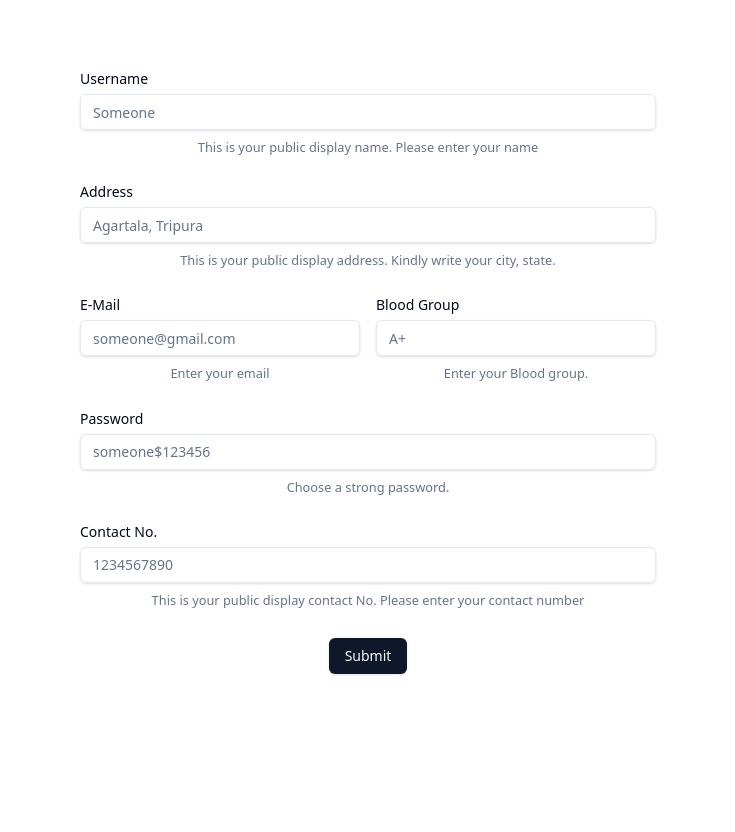
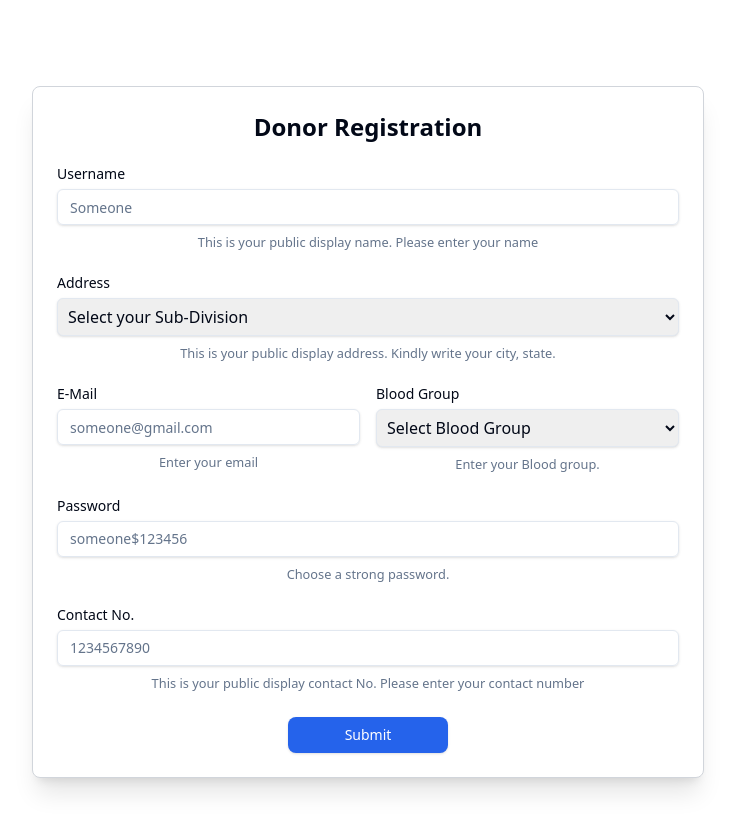
Before and after one commit to DibbayajyotiRoy/BloodLink, a React (Vite) app in the folder client/: page /register/donor in a window 1280 px wide. Shown: the top 832 px of the page, without its empty margins (272-1007 px from the left). Before the commit the page ends 800 px from the top, so only its background shows below. Built offline with nearby package versions, Linux system fonts and the light colour scheme.

Commit message:
Added Navbar to the searching page, and also updated the form

```diff
--- a/client/src/dashboard/landing/page.tsx
+++ b/client/src/dashboard/landing/page.tsx
@@ -1,10 +1,8 @@
 import { useState, useEffect } from "react";
 import axios from "axios";
 import { Button } from "@/components/ui/button";
-import { Input } from "@/components/ui/input";
+// import { Input } from "@/components/ui/input";
 import { Link } from "react-router-dom";
-
-
 
 interface BloodDonor {
   id: number;
@@ -13,13 +11,11 @@ interface BloodDonor {
   location: string;
 }
 
-
 const BloodSeekersPage = () => {
   const [donors, setDonors] = useState<BloodDonor[]>([]);
   const [filteredDonors, setFilteredDonors] = useState<BloodDonor[]>([]);
   const [bloodType, setBloodType] = useState<string>("");
   const [location, setLocation] = useState<string>("");
-
 
   // Fetch donors from the API
   const fetchDonors = async () => {
@@ -34,10 +30,12 @@ const BloodSeekersPage = () => {
 
   // Filter donors based on blood type and location
   useEffect(() => {
-    const filtered = donors.filter(donor => {
+    const filtered = donors.filter((donor) => {
       return (
         (bloodType ? donor.bloodType === bloodType : true) &&
-        (location ? donor.location.toLowerCase().includes(location.toLowerCase()) : true)
+        (location
+          ? donor.location.toLowerCase().includes(location.toLowerCase())
+          : true)
       );
     });
     setFilteredDonors(filtered);
@@ -47,33 +45,67 @@ const BloodSeekersPage = () => {
     fetchDonors();
   }, []);
 
-
   return (
-    <div className="container mx-auto p-4">
-      <div className="flex justify-between items-center mb-4">
+    // <div className="container mx-auto p-4">
+    <div className="min-h-screen ">
+      {/* Navbar */}
+      <nav className="bg-white shadow-md w-full fixed top-0 left-0 z-50">
+        <div className="w-full mx-auto p-4 flex justify-between items-center">
           <h1 className="text-2xl font-bold">BloodLink</h1>
-        <div className="flex space-x-2">
+          <div className="flex space-x-4">
+            <Link to="/register/donor">
+              <Button className="bg-blue-600 text-white hover:bg-blue-700">
+                Register as Donor
+              </Button>
+            </Link>
             <Link to="/register/blood-bank">
-            <Button>Register as Blood Bank</Button>
-          </Link>
-          <Link to="/register/donor">
-            <Button>Register as Blood Donor</Button>
+              <Button className="bg-red-600 text-white hover:bg-red-700">
+                Register as Blood Bank
+              </Button>
             </Link>
           </div>
         </div>
+      </nav>
 
-      <div className="mb-4">
-         <Input
-          type="text"
-          placeholder="Search by location..."
+      {/* Main Content */}
+      <div className="pt-20 w-full p-4">
+        {/* Search Section */}
+        <div className=" bg-slate-100 p-6 rounded-lg shadow- mb-6 w-full">
+          <h2 className="text-xl font-semibold mb-4">
+            Search for Blood Donors
+          </h2>
+          <select
             value={location}
             onChange={(e) => setLocation(e.target.value)}
-          className="mb-2"
-        />
+            className="w-full border rounded p-2 mb-4"
+          >
+            <option value="">Select your Sub-Division</option>
+            <option value="Dukli">Dukli</option>
+            <option value="Jirania">Jirania</option>
+            <option value="Mohanpur">Mohanpur</option>
+            <option value="Mandwi">Mandwi</option>
+            <option value="Khowai">Khowai</option>
+            <option value="Teliamura">Teliamura</option>
+            <option value="Tulasikhar">Tulasikhar</option>
+            <option value="Bishalgarh">Bishalgarh</option>
+            <option value="Melaghar">Melaghar</option>
+            <option value="Matabari">Matabari</option>
+            <option value="Amarpur">Amarpur</option>
+            <option value="Rajnagar">Rajnagar</option>
+            <option value="Bakafa">Bakafa</option>
+            <option value="Satchand">Satchand</option>
+            <option value="Rupaichari">Rupaichari</option>
+            <option value="Kadamtala">Kadamtala</option>
+            <option value="Kanchanpur">Kanchanpur</option>
+            <option value="Panisagar">Panisagar</option>
+            <option value="Salema">Salema</option>
+            <option value="Gandacherra">Gandacherra</option>
+            <option value="Chawmanu">Chawmanu</option>
+          </select>
           <select
             value={bloodType}
             onChange={(e) => setBloodType(e.target.value)}
-          className="mb-2 border rounded p-2"
+            className="w-full border rounded p-2"
           >
             <option value="">Select Blood Type</option>
             <option value="A+">A+</option>
@@ -87,22 +119,33 @@ const BloodSeekersPage = () => {
           </select>
         </div>
 
+        {/* Donors List */}
         <div className="grid grid-cols-1 sm:grid-cols-2 lg:grid-cols-3 gap-4">
           {filteredDonors.map((donor) => (
-          <div key={donor.id} className="border rounded-lg p-4 shadow-md">
+            <div
+              key={donor.id}
+              className="bg-white border rounded-lg p-4 shadow-md"
+            >
               <h2 className="font-bold text-lg">{donor.name}</h2>
               <p>Blood Type: {donor.bloodType}</p>
               <p>Location: {donor.location}</p>
-            {/* Add any additional donor information here */}
-            <Button className="mt-2" onClick={() => alert(`Contact ${donor.name}`)}>Contact</Button>
+              <Button
+                className="mt-2 bg-green-600 text-white hover:bg-green-700"
+                onClick={() => alert(`Contact ${donor.name}`)}
+              >
+                Contact
+              </Button>
             </div>
           ))}
         </div>
 
+        {/* No Donors Found Message */}
         {filteredDonors.length === 0 && (
-        <p className="mt-4 text-center">No donors found matching your criteria.</p>
+          <p className="mt-6 text-center text-gray-600">
+            No donors found matching your criteria.
+          </p>
         )}
-
+      </div>
     </div>
   );
 };
--- a/client/src/pages/UserRegister.tsx
+++ b/client/src/pages/UserRegister.tsx
@@ -35,12 +35,17 @@ export default function DonorForm() {
   async function onSubmit(values: z.infer<typeof formSchema>) {
     try {
       // Send a POST request to the API endpoint
-      const response = await axios.post("http://localhost:3000/api/blooddonor/signup", values);
+      const response = await axios.post(
+        "http://localhost:3000/api/blooddonor/signup",
+        values
+      );
       console.log(response.data); // Log the response data for debugging
 
       toast(
         <pre className="mt-2 w-[340px] rounded-md bg-slate-950 p-4">
-          <code className="text-white">{JSON.stringify(response.data, null, 2)}</code>
+          <code className="text-white">
+            {JSON.stringify(response.data, null, 2)}
+          </code>
         </pre>
       );
     } catch (error) {
@@ -50,8 +55,13 @@ export default function DonorForm() {
   }
 
   return (
+    <div className="flex justify-center items-center min-h-screen">
+      <div className="bg-white border border-gray-300 rounded-lg shadow-xl p-6 w-full max-w-2xl">
+        <h2 className="text-2xl font-semibold text-center mb-6">
+          Donor Registration
+        </h2>
         <Form {...form}>
-      <form onSubmit={form.handleSubmit(onSubmit)} className="space-y-7 max-w-xl mx-80 py-10 ">
+          <form onSubmit={form.handleSubmit(onSubmit)} className="space-y-6">
             <FormField
               control={form.control}
               name="name_6544930115"
@@ -59,9 +69,16 @@ export default function DonorForm() {
                 <FormItem>
                   <FormLabel className="flex">Username</FormLabel>
                   <FormControl>
-                <Input className="shadow hover:shadow-lg" placeholder="Someone" type="text" {...field} />
+                    <Input
+                      className="shadow hover:shadow-lg"
+                      placeholder="Someone"
+                      type="text"
+                      {...field}
+                    />
                   </FormControl>
-              <FormDescription>This is your public display name. Please enter your name</FormDescription>
+                  <FormDescription>
+                    This is your public display name. Please enter your name
+                  </FormDescription>
                   <FormMessage />
                 </FormItem>
               )}
@@ -74,9 +91,38 @@ export default function DonorForm() {
                 <FormItem>
                   <FormLabel className="flex">Address</FormLabel>
                   <FormControl>
-                <Input className="shadow hover:shadow-lg" placeholder="Agartala, Tripura" type="text" {...field} />
+                    <select
+                      className="w-full  shadow hover:shadow-lg border rounded-md p-1.5"
+                      {...field}
+                    >
+                      <option value="">Select your Sub-Division</option>
+                      <option value="Dukli">Dukli</option>
+                      <option value="Jirania">Jirania</option>
+                      <option value="Mohanpur">Mohanpur</option>
+                      <option value="Mandwi">Mandwi</option>
+                      <option value="Khowai">Khowai</option>
+                      <option value="Teliamura">Teliamura</option>
+                      <option value="Tulasikhar">Tulasikhar</option>
+                      <option value="Bishalgarh">Bishalgarh</option>
+                      <option value="Melaghar">Melaghar</option>
+                      <option value="Matabari">Matabari</option>
+                      <option value="Amarpur">Amarpur</option>
+                      <option value="Rajnagar">Rajnagar</option>
+                      <option value="Bakafa">Bakafa</option>
+                      <option value="Satchand">Satchand</option>
+                      <option value="Rupaichari">Rupaichari</option>
+                      <option value="Kadamtala">Kadamtala</option>
+                      <option value="Kanchanpur">Kanchanpur</option>
+                      <option value="Panisagar">Panisagar</option>
+                      <option value="Salema">Salema</option>
+                      <option value="Gandacherra">Gandacherra</option>
+                      <option value="Chawmanu">Chawmanu</option>
+                    </select>
                   </FormControl>
-              <FormDescription>This is your public display address. Kindly write your city, state.</FormDescription>
+                  <FormDescription>
+                    This is your public display address. Kindly write your city,
+                    state.
+                  </FormDescription>
                   <FormMessage />
                 </FormItem>
               )}
@@ -91,7 +137,12 @@ export default function DonorForm() {
                     <FormItem>
                       <FormLabel className="flex">E-Mail</FormLabel>
                       <FormControl>
-                    <Input className="shadow hover:shadow-lg" placeholder="someone@gmail.com" type="email" {...field} />
+                        <Input
+                          className="shadow hover:shadow-lg"
+                          placeholder="someone@gmail.com"
+                          type="email"
+                          {...field}
+                        />
                       </FormControl>
                       <FormDescription>Enter your email</FormDescription>
                       <FormMessage />
@@ -108,7 +159,20 @@ export default function DonorForm() {
                     <FormItem>
                       <FormLabel className="flex">Blood Group</FormLabel>
                       <FormControl>
-                    <Input className="shadow hover:shadow-lg" placeholder="A+" type="text" {...field} />
+                        <select
+                          className="w-full  shadow hover:shadow-lg border rounded-md p-1.5"
+                          {...field}
+                        >
+                          <option value="">Select Blood Group</option>
+                          <option value="A+">A+</option>
+                          <option value="A-">A-</option>
+                          <option value="B+">B+</option>
+                          <option value="B-">B-</option>
+                          <option value="O+">O+</option>
+                          <option value="O-">O-</option>
+                          <option value="AB+">AB+</option>
+                          <option value="AB-">AB-</option>
+                        </select>
                       </FormControl>
                       <FormDescription>Enter your Blood group.</FormDescription>
                       <FormMessage />
@@ -126,7 +190,12 @@ export default function DonorForm() {
                 <FormItem>
                   <FormLabel className="flex">Password</FormLabel>
                   <FormControl>
-                <Input className="shadow hover:shadow-lg" placeholder="someone$123456" type="password" {...field} />
+                    <Input
+                      className="shadow hover:shadow-lg"
+                      placeholder="someone$123456"
+                      type="password"
+                      {...field}
+                    />
                   </FormControl>
                   <FormDescription>Choose a strong password.</FormDescription>
                   <FormMessage />
@@ -142,17 +211,32 @@ export default function DonorForm() {
                 <FormItem>
                   <FormLabel className="flex">Contact No.</FormLabel>
                   <FormControl>
-                <Input className="shadow hover:shadow-lg" placeholder="1234567890" type="number" {...field} />
+                    <Input
+                      className="shadow hover:shadow-lg"
+                      placeholder="1234567890"
+                      type="number"
+                      {...field}
+                    />
                   </FormControl>
-              <FormDescription>This is your public display contact No. Please enter your contact number</FormDescription>
+                  <FormDescription>
+                    This is your public display contact No. Please enter your
+                    contact number
+                  </FormDescription>
                   <FormMessage />
                 </FormItem>
               )}
             />
 
             {/* Submit Button */}
-        <Button type="submit">Submit</Button>
+            <Button
+              className="min-w-40 py-2 text-white bg-blue-600 hover:bg-blue-700 rounded-lg"
+              type="submit"
+            >
+              Submit
+            </Button>
           </form>
         </Form>
+      </div>
+    </div>
   );
 }
--- a/client/src/pages/bloodBankregister.tsx
+++ b/client/src/pages/bloodBankregister.tsx
@@ -1,12 +1,11 @@
-
-import React from 'react';
-import { useForm } from 'react-hook-form';
-import { zodResolver } from '@hookform/resolvers/zod';
-import * as z from 'zod';
-import axios from 'axios';
-import { toast } from 'sonner'; // Assuming you're using sonner for notifications
-import { Button } from '@/components/ui/button';
-import { Input } from '@/components/ui/input';
+import React from "react";
+import { useForm } from "react-hook-form";
+import { zodResolver } from "@hookform/resolvers/zod";
+import * as z from "zod";
+import axios from "axios";
+import { toast } from "sonner"; // Assuming you're using sonner for notifications
+import { Button } from "@/components/ui/button";
+import { Input } from "@/components/ui/input";
 import {
   Form,
   FormControl,
@@ -15,7 +14,7 @@ import {
   FormItem,
   FormLabel,
   FormMessage,
-} from '@/components/ui/form';
+} from "@/components/ui/form";
 
 // Define the validation schema using Zod
 const formSchema = z.object({
@@ -24,8 +23,14 @@ const formSchema = z.object({
   password: z.string().min(3).max(100),
   number: z.string().regex(/^\d{10}$/, "Enter a valid 10-digit phone number"),
   address: z.object({
-    state: z.string().min(2).max(100, "State must be between 2 and 100 characters"),
-    district: z.string().min(2).max(100, "District must be between 2 and 100 characters"),
+    state: z
+      .string()
+      .min(2)
+      .max(100, "State must be between 2 and 100 characters"),
+    district: z
+      .string()
+      .min(2)
+      .max(100, "District must be between 2 and 100 characters"),
   }),
 });
 
@@ -38,27 +43,41 @@ const BloodBankRegister: React.FC = () => {
 
   const onSubmit = async (data: FormData) => {
     try {
-      const response = await axios.post('http://localhost:3000/api/bloodbank/signup', data);
+      const response = await axios.post(
+        "http://localhost:3000/api/bloodbank/signup",
+        data
+      );
       toast.success(response.data.message);
     } catch (error) {
-      console.error('Registration error:', error);
-      toast.error('Failed to register. Please try again.');
+      console.error("Registration error:", error);
+      toast.error("Failed to register. Please try again.");
     }
   };
 
   return (
+    <div className="flex justify-center items-center min-h-screen">
+      <div className="bg-white border border-gray-300 rounded-lg shadow-xl p-6 w-full max-w-2xl">
+        <h2 className="text-2xl font-semibold text-center mb-6">
+          Blood Bank Registration
+        </h2>
         <Form {...form}>
-      <form onSubmit={form.handleSubmit(onSubmit)} className="space-y-7 max-w-xl mx-80 py-10">
+          <form onSubmit={form.handleSubmit(onSubmit)} className="space-y-6">
             <FormField
               control={form.control}
               name="name"
               render={({ field }) => (
                 <FormItem>
-              <FormLabel className='flex'>Name</FormLabel>
+                  <FormLabel className="flex">Name</FormLabel>
                   <FormControl>
-                <Input className="shadow hover:shadow-lg" placeholder="Blood Bank Name" {...field} />
+                    <Input
+                      className="shadow hover:shadow-lg w-full"
+                      placeholder="Blood Bank Name"
+                      {...field}
+                    />
                   </FormControl>
-              <FormDescription>Enter the name of the blood bank.</FormDescription>
+                  <FormDescription>
+                    Enter the name of the blood bank.
+                  </FormDescription>
                   <FormMessage />
                 </FormItem>
               )}
@@ -69,9 +88,14 @@ const BloodBankRegister: React.FC = () => {
               name="email"
               render={({ field }) => (
                 <FormItem>
-              <FormLabel className='flex'>Email</FormLabel>
+                  <FormLabel className="flex">Email</FormLabel>
                   <FormControl>
-                <Input className="shadow hover:shadow-lg" type="email" placeholder="example@bloodbank.com" {...field} />
+                    <Input
+                      className="shadow hover:shadow-lg w-full"
+                      type="email"
+                      placeholder="example@bloodbank.com"
+                      {...field}
+                    />
                   </FormControl>
                   <FormDescription>Enter your contact email.</FormDescription>
                   <FormMessage />
@@ -84,9 +108,14 @@ const BloodBankRegister: React.FC = () => {
               name="password"
               render={({ field }) => (
                 <FormItem>
-              <FormLabel className='flex'>Password</FormLabel>
+                  <FormLabel className="flex">Password</FormLabel>
                   <FormControl>
-                <Input className="shadow hover:shadow-lg" type="password" placeholder="someone$123456" {...field} />
+                    <Input
+                      className="shadow hover:shadow-lg w-full"
+                      type="password"
+                      placeholder="someone$123456"
+                      {...field}
+                    />
                   </FormControl>
                   <FormDescription>Choose a strong password.</FormDescription>
                   <FormMessage />
@@ -99,9 +128,14 @@ const BloodBankRegister: React.FC = () => {
               name="number"
               render={({ field }) => (
                 <FormItem>
-              <FormLabel className='flex'>Contact Number</FormLabel>
+                  <FormLabel className="flex">Contact Number</FormLabel>
                   <FormControl>
-                <Input className="shadow hover:shadow-lg" type="text" placeholder="1234567890" {...field} />
+                    <Input
+                      className="shadow hover:shadow-lg w-full"
+                      type="text"
+                      placeholder="1234567890"
+                      {...field}
+                    />
                   </FormControl>
                   <FormDescription>Enter your contact number.</FormDescription>
                   <FormMessage />
@@ -110,18 +144,25 @@ const BloodBankRegister: React.FC = () => {
             />
 
             {/* Address Fields */}
-        <div className="grid grid-cols-2 gap-4">
+            <div className="grid grid-cols-1 sm:grid-cols-2 gap-4">
               <div>
                 <FormField
                   control={form.control}
                   name="address.state"
                   render={({ field }) => (
                     <FormItem>
-                  <FormLabel className='flex'>State</FormLabel>
+                      <FormLabel className="flex">State</FormLabel>
                       <FormControl>
-                    <Input className="shadow hover:shadow-lg" placeholder="State" {...field} />
+                        <select
+                          className="border shadow hover:shadow-lg w-full p-1.5 rounded-md"
+                          {...field}
+                        >
+                          <option value="Tripura">Tripura</option>
+                        </select>
                       </FormControl>
-                  <FormDescription>Enter the state of the blood bank.</FormDescription>
+                      <FormDescription>
+                        Enter the state of the blood bank.
+                      </FormDescription>
                       <FormMessage />
                     </FormItem>
                   )}
@@ -134,11 +175,25 @@ const BloodBankRegister: React.FC = () => {
                   name="address.district"
                   render={({ field }) => (
                     <FormItem>
-                  <FormLabel className='flex'>District</FormLabel>
+                      <FormLabel className="flex">District</FormLabel>
                       <FormControl>
-                    <Input className="shadow hover:shadow-lg" placeholder="District" {...field} />
+                        <select
+                          className="border p-1.5 rounded-md shadow hover:shadow-lg w-full"
+                          {...field}
+                        >
+                          <option value="West_Tripura">West Tripura</option>
+                          <option value="Khowai">Khowai</option>
+                          <option value="Sepahijala">Sepahijala</option>
+                          <option value="Gomati">Gomati</option>
+                          <option value="South_Tripura">South Tripura</option>
+                          <option value="Unakoti">Unakoti</option>
+                          <option value="North_Tripura">North Tripura</option>
+                          <option value="Dhalai">Dhalai</option>
+                        </select>
                       </FormControl>
-                  <FormDescription>Enter the district of the blood bank.</FormDescription>
+                      <FormDescription>
+                        Enter the district of the blood bank.
+                      </FormDescription>
                       <FormMessage />
                     </FormItem>
                   )}
@@ -147,9 +202,16 @@ const BloodBankRegister: React.FC = () => {
             </div>
 
             {/* Submit Button */}
-        <Button type="submit">Register</Button>
+            <Button
+              className="min-w-40 py-2 text-white bg-blue-600 hover:bg-blue-700 rounded-lg "
+              type="submit"
+            >
+              Register
+            </Button>
           </form>
         </Form>
+      </div>
+    </div>
   );
 };
 
```
Also changed, not shown: 1 other file (tests, documents, lock files or other folders). Lines whose indentation alone changed are shown as unchanged.
